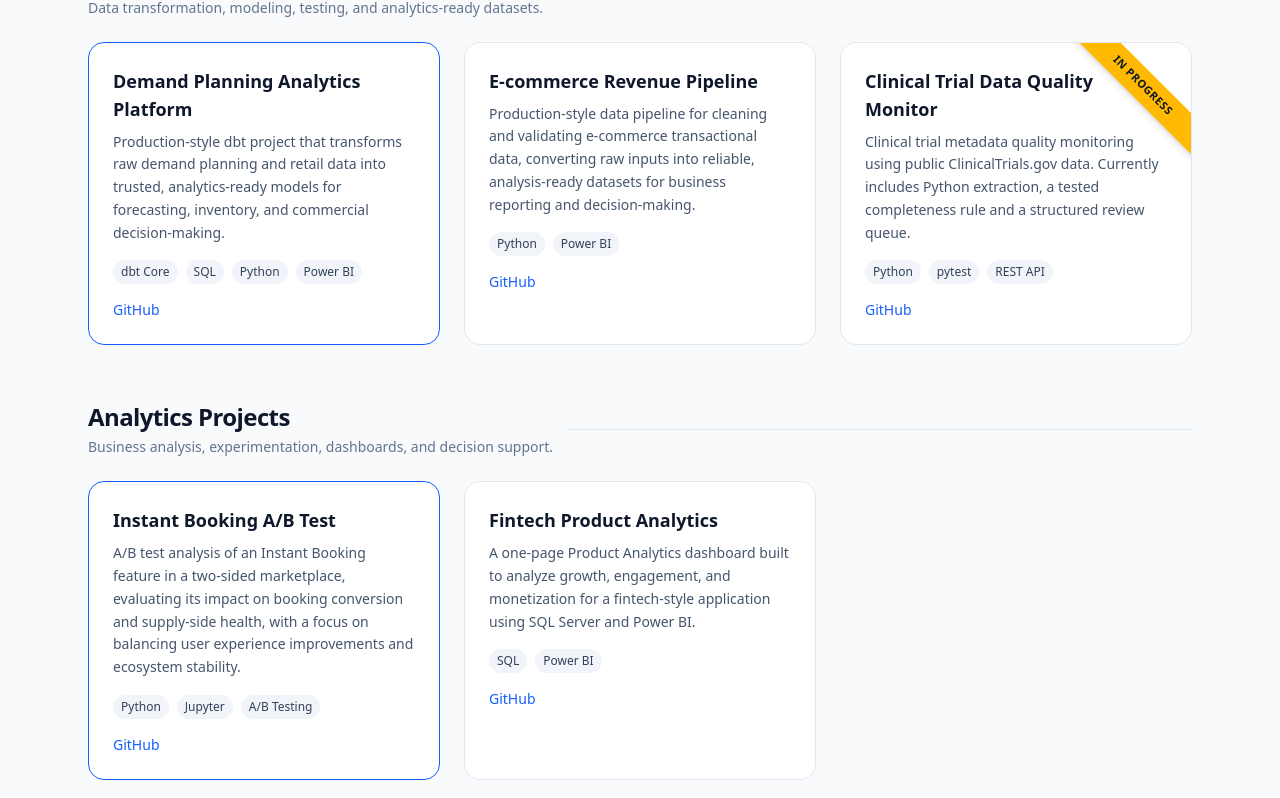
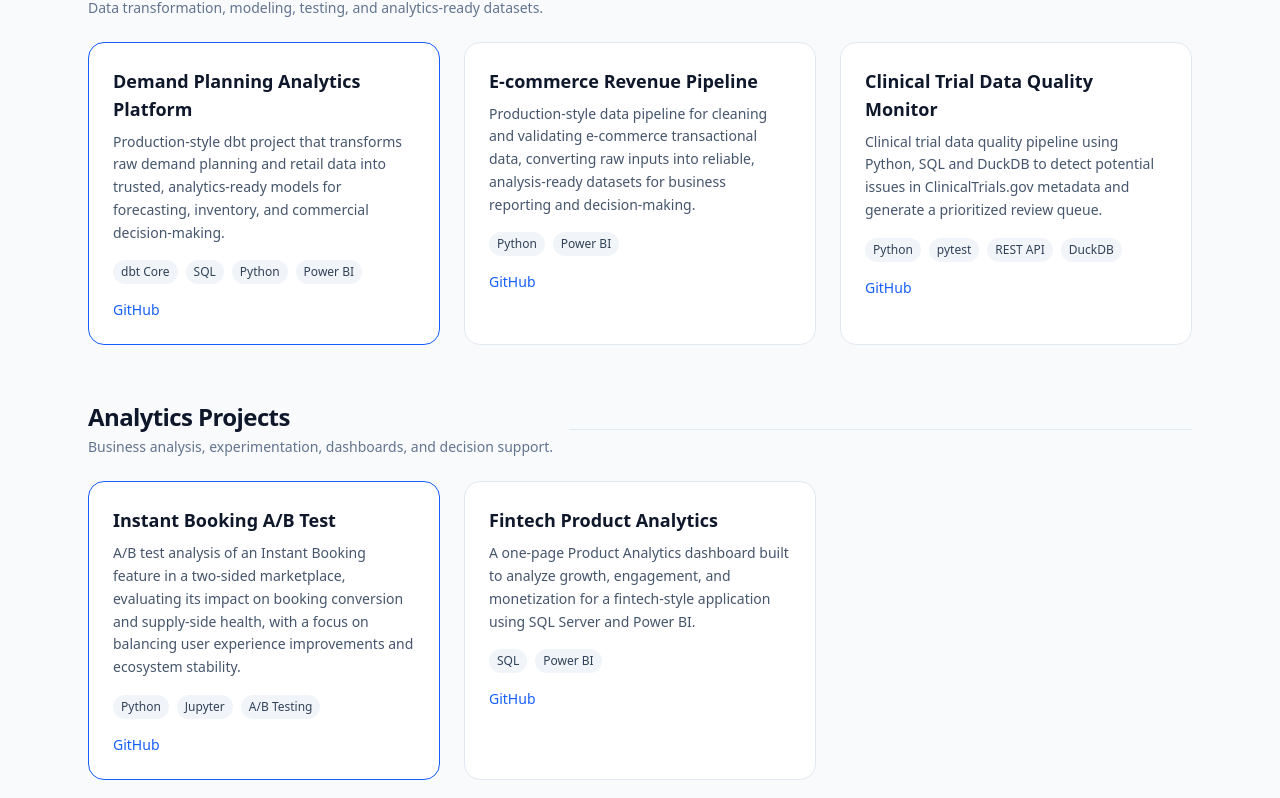
Before and after one commit to nachospreafico/data-portfolio, a React (Vite) app: page / in a window 1280 px wide. Shown: the part 2890-3688 px from the top of the page. Built offline with nearby package versions, Linux system fonts and the light colour scheme.

Commit message:
finalized Clinical Trial Data Quality project

```diff
--- a/src/components/projectsData.js
+++ b/src/components/projectsData.js
@@ -211,13 +211,12 @@ export const projectsData = [
   {
     title: "Clinical Trial Data Quality Monitor",
     description:
-      "Clinical trial metadata quality monitoring using public ClinicalTrials.gov data. Currently includes Python extraction, a tested completeness rule and a structured review queue.",
-    tech: ["Python", "pytest", "REST API"],
+      "Clinical trial data quality pipeline using Python, SQL and DuckDB to detect potential issues in ClinicalTrials.gov metadata and generate a prioritized review queue.",
+    tech: ["Python", "pytest", "REST API", "DuckDB"],
     links: {
       github: "https://github.com/nachospreafico/clinical-trial-data-quality",
     },
     featured: false,
     group: "Analytics Engineering",
-    underConstruction: true,
   },
 ];
```
